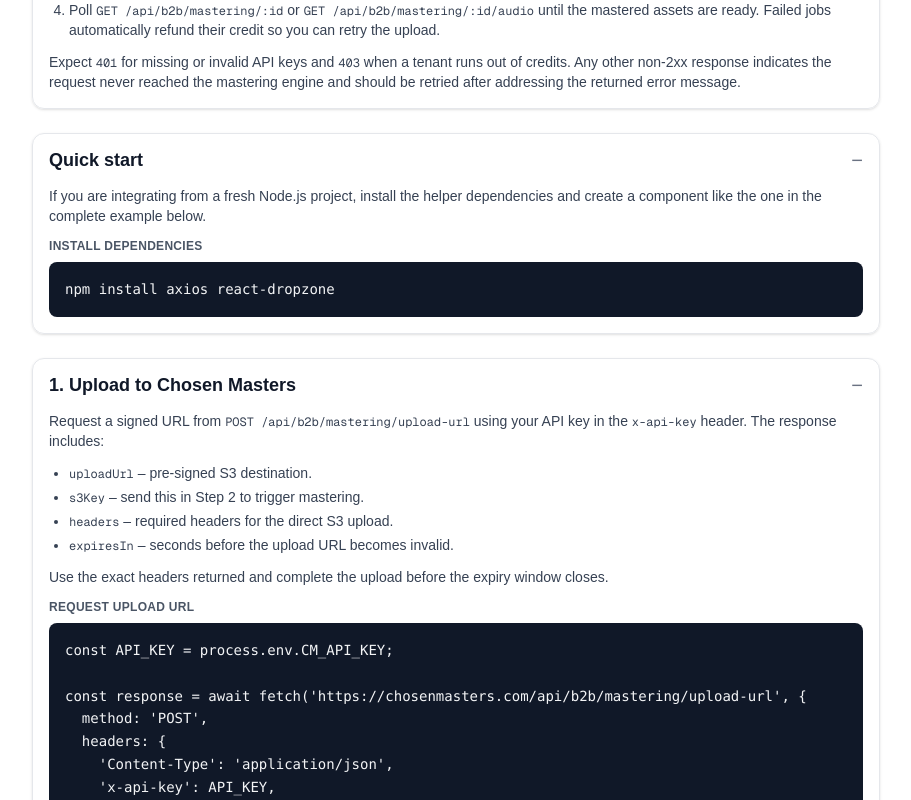
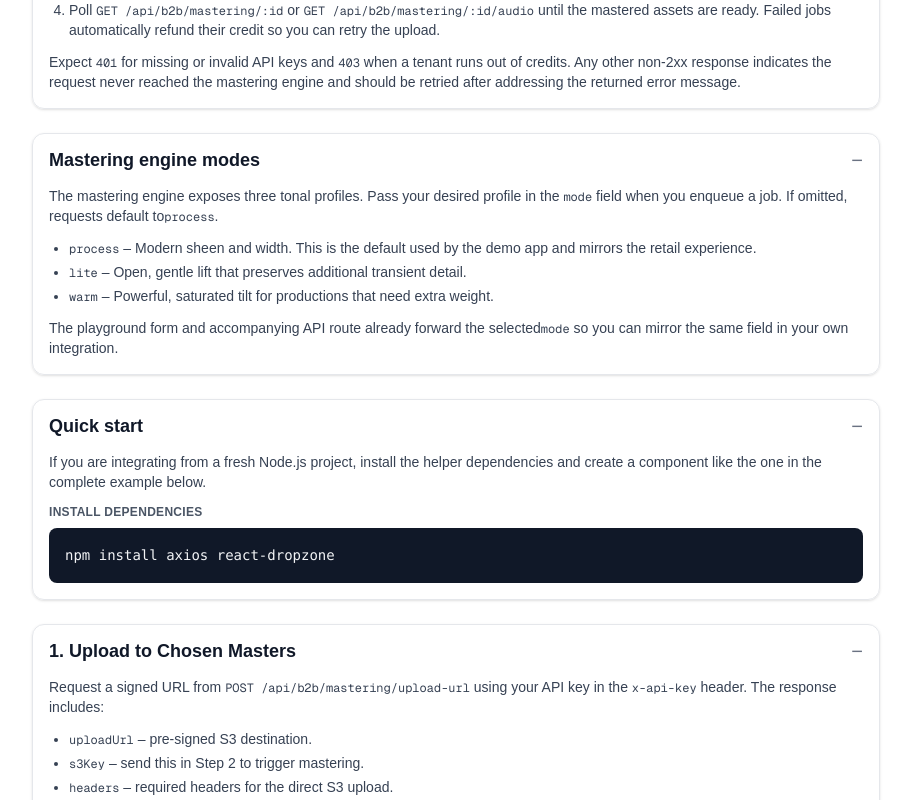
Before and after one commit to 3lonious/chosenmasters-mastering-api-demo, a Next.js app: page /mastering-docs in a window 1280 px wide. Shown: the part 711-1511 px from the top of the page, without its empty margins (184-1095 px from the left). Built offline with nearby package versions, Linux system fonts and the light colour scheme.

Commit message:
Document mastering modes

```diff
--- a/app/mastering-docs/page.js
+++ b/app/mastering-docs/page.js
@@ -219,6 +219,35 @@ NEXT_PUBLIC_MASTERING_CLOUDFRONT_URL=https://d2ojxa09qsr6gy.cloudfront.net`}
         </p>
       </Section>
 
+      <Section title="Mastering engine modes" defaultOpen>
+        <p>
+          The mastering engine exposes three tonal profiles. Pass your desired profile
+          in the <code className="font-mono text-xs">mode</code> field when you enqueue
+          a job. If omitted, requests default to
+          <code className="font-mono text-xs">process</code>.
+        </p>
+        <ul className="list-disc pl-5 space-y-1">
+          <li>
+            <code className="font-mono text-xs">process</code> – Modern sheen and
+            width. This is the default used by the demo app and mirrors the retail
+            experience.
+          </li>
+          <li>
+            <code className="font-mono text-xs">lite</code> – Open, gentle lift that
+            preserves additional transient detail.
+          </li>
+          <li>
+            <code className="font-mono text-xs">warm</code> – Powerful, saturated tilt
+            for productions that need extra weight.
+          </li>
+        </ul>
+        <p>
+          The playground form and accompanying API route already forward the selected
+          <code className="font-mono text-xs">mode</code> so you can mirror the same
+          field in your own integration.
+        </p>
+      </Section>
+
       <Section title="Quick start" defaultOpen>
         <p>
           If you are integrating from a fresh Node.js project, install the helper dependencies and create a component like the one in the complete example below.
```
